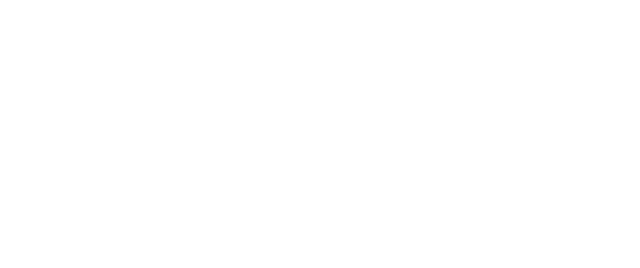
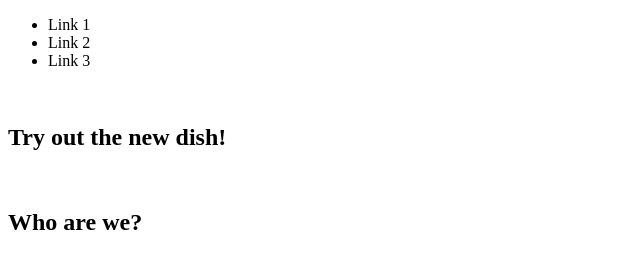
Before and after one commit to Emphibian/top-restaurant, a website built with webpack: page dist/index.html in a window 1280 px wide. Shown: the whole page, without its empty margins (0-640 px from the left). Built offline with nearby package versions, Linux system fonts and the light colour scheme.

Commit message:
Add bare-bones html

```diff
--- a/dist/index.html
+++ b/dist/index.html
@@ -1,12 +1,30 @@
-<!DOCTYPE html>
+<!doctype html>
 <html lang="en">
   <head>
     <title></title>
-    <meta charset="UTF-8">
-    <meta name="viewport" content="width=device-width, initial-scale=1">
+    <meta charset="UTF-8" />
+    <meta name="viewport" content="width=device-width, initial-scale=1" />
     <script src="main.js"></script>
   </head>
   <body>
-
+    <div id="content">
+      <div class="header">
+        <ul>
+          <li>Link 1</li>
+          <li>Link 2</li>
+          <li>Link 3</li>
+        </ul>
+      </div>
+      <div class="body">
+        <div class="block">
+          <img src="" alt="" />
+          <h2>Try out the new dish!</h2>
+        </div>
+        <div class="block">
+          <img src="" alt="" />
+          <h2>Who are we?</h2>
+        </div>
+      </div>
+    </div>
   </body>
 </html>
```
